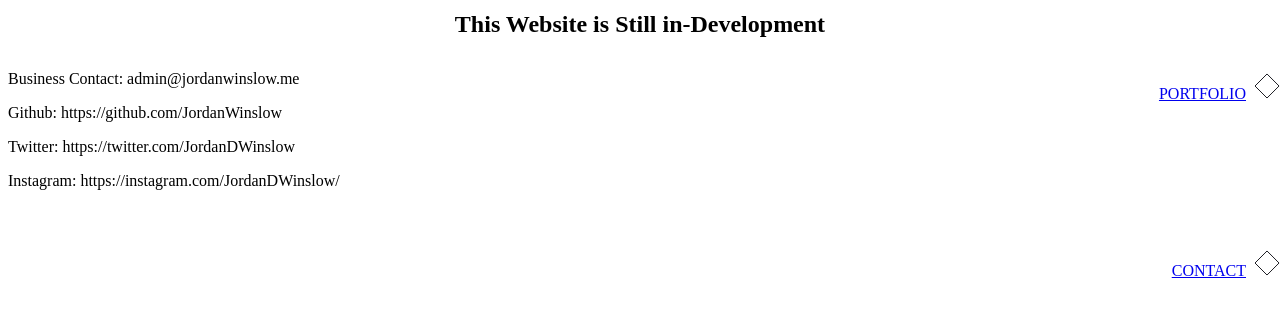
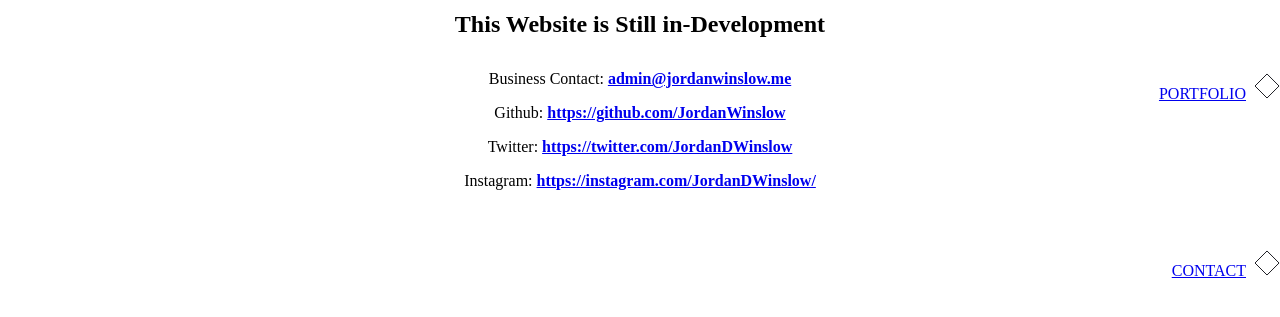
Before and after one commit to JordanWinslow/front-end-portfolio, a Gatsby site: page /about in a window 1280 px wide. Shown: the part 375-692 px from the top of the page. Built offline with nearby package versions, Linux system fonts and the light colour scheme; Gatsby itself is replaced by a stand-in of ours.

Commit message:
added temporary contact links

```diff
--- a/src/pages/about.js
+++ b/src/pages/about.js
@@ -38,13 +38,34 @@ export default () => {
           />
           <BlogPost
             content={
-              /*TODO: Replace content with dynamically loaded markdown files */
-              <div>
-                <p>Business Contact: admin@jordanwinslow.me</p>
-                <p>Github: https://github.com/JordanWinslow</p>
-                <p>Twitter: https://twitter.com/JordanDWinslow</p>
-                <p>Instagram: https://instagram.com/JordanDWinslow/</p>
-              </div>
+              <center>
+                <div>
+                  <p>
+                    Business Contact:{" "}
+                    <a href="mailto:admin@jordanwinslow.me?subject=Hello%20Jordan!">
+                      <b>admin@jordanwinslow.me</b>
+                    </a>
+                  </p>
+                  <p>
+                    Github:{" "}
+                    <a href="https://github.com/JordanWinslow">
+                      <b>https://github.com/JordanWinslow</b>
+                    </a>
+                  </p>
+                  <p>
+                    Twitter:{" "}
+                    <a href="https://twitter.com/JordanDWinslow">
+                      <b>https://twitter.com/JordanDWinslow</b>
+                    </a>
+                  </p>
+                  <p>
+                    Instagram:{" "}
+                    <a href="https://instagram.com/JordanDWinslow/">
+                      <b>https://instagram.com/JordanDWinslow/</b>
+                    </a>
+                  </p>
+                </div>
+              </center>
             }
           />
         </Suspense>
```
Also changed, not shown: src/pages/contact.js (+28 -7 lines).
